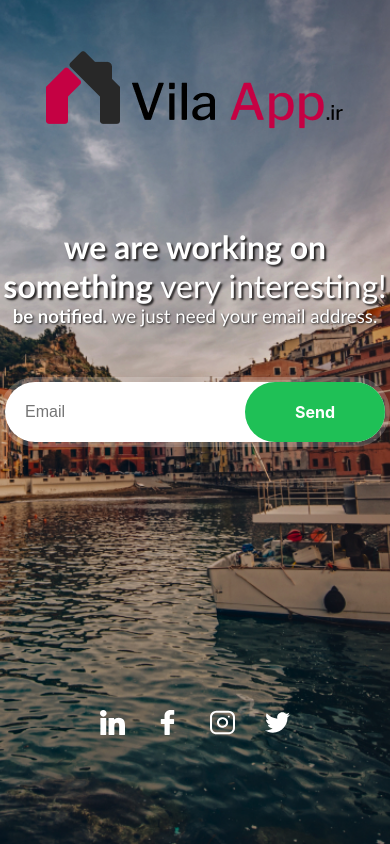
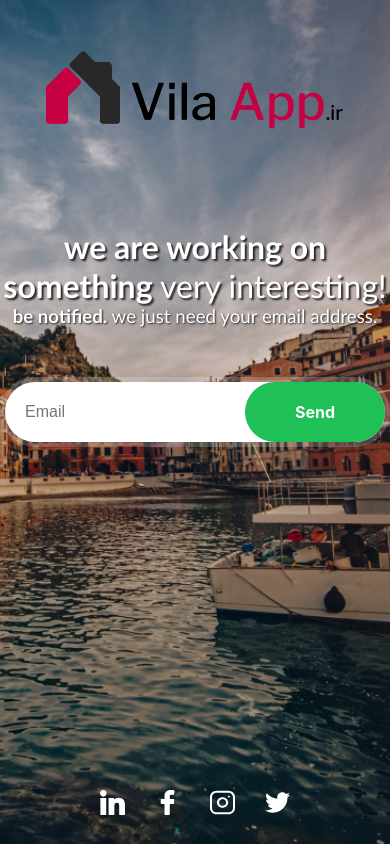
Before and after one commit to arasico/vilaapp-landing-page, a React (Create React App) app: page / in a window 390 px wide. Built offline with nearby package versions, Linux system fonts and the light colour scheme.

Commit message:
responsiv is fixed

```diff
--- a/src/index.css
+++ b/src/index.css
@@ -85,6 +85,7 @@ code {
   margin: auto;
   border: 5px solid rgba(255, 255, 255, 0.200);
 
+
 }
 
 .bg-fff{
@@ -147,4 +148,11 @@ code {
   .email-input-container{
     width: 100%;
   }
+
+  .socila-container{
+    padding: 20px;
+  }
+
+
+
 }
```
